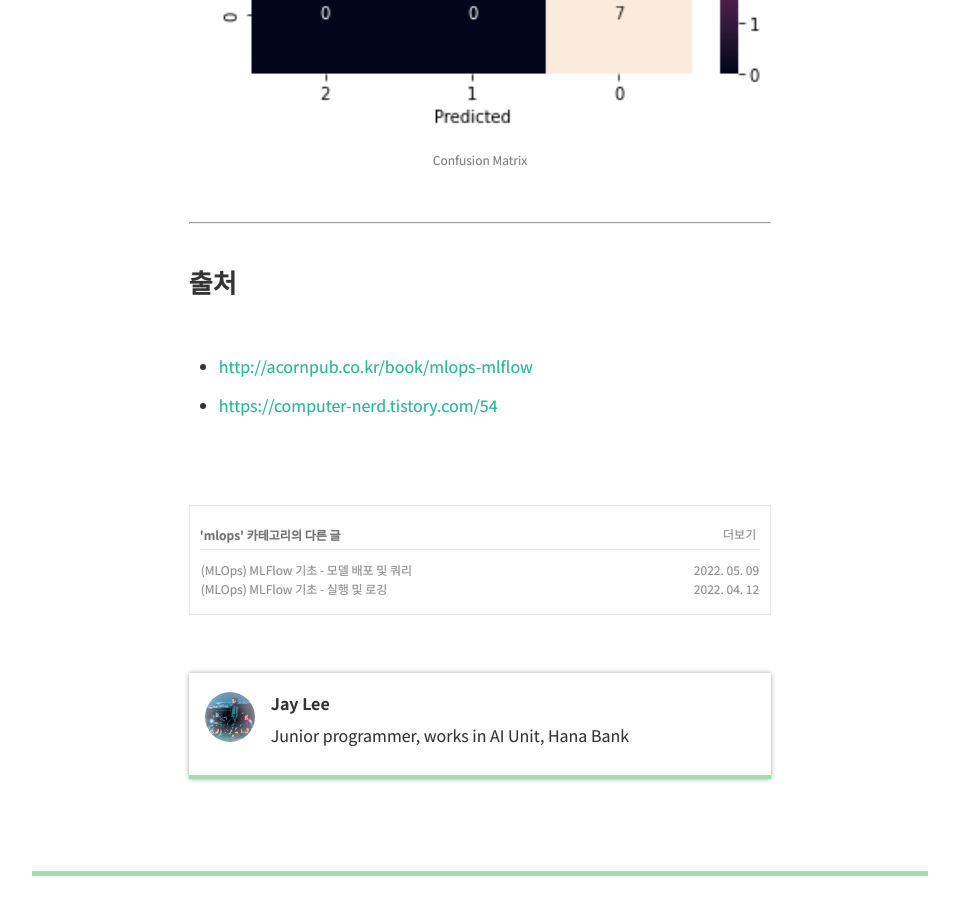
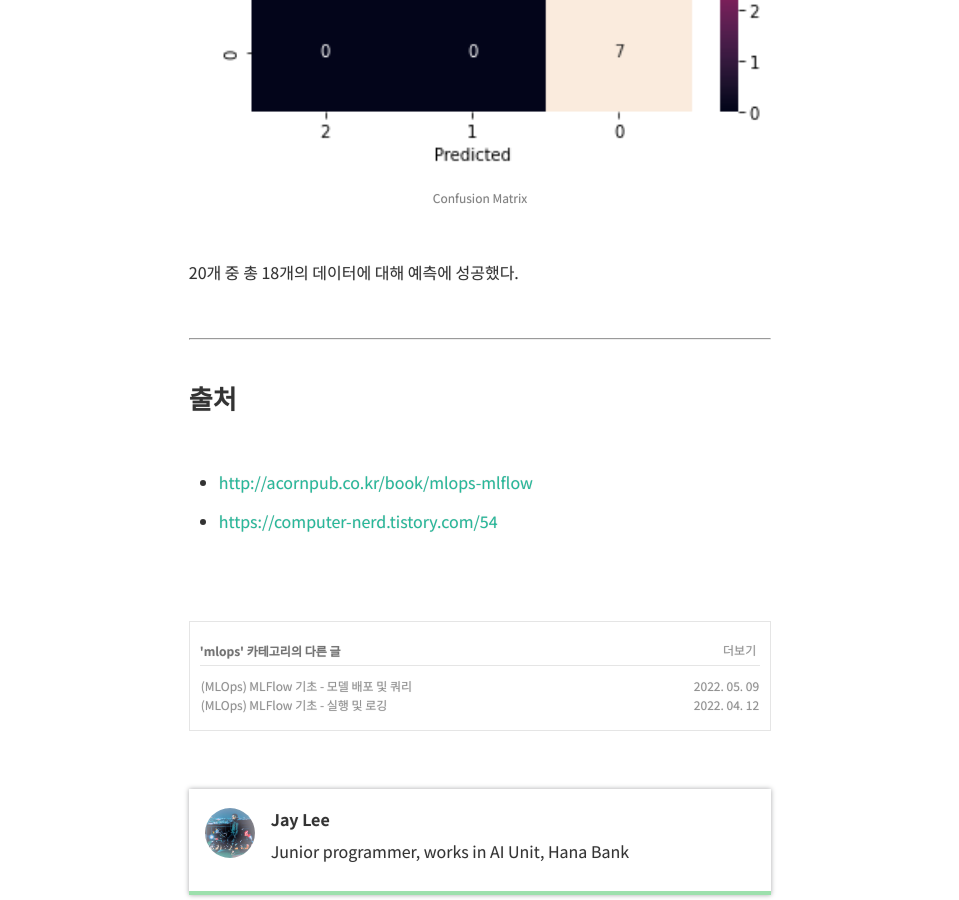
Before and after one commit to Clarit7/clarit7.github.io, a Jekyll site: the page built from _posts/2022-05-09-mlflow_deploy.md, in a window 1280 px wide and 900 px high, scrolled down 5696 px. Shown: the whole window, without its empty margins (160-1119 px from the left). Built offline with Jekyll 4.4.1, drawn with Linux system fonts in a browser that asks for light colours; some web fonts are replaced; comment, search, counter and statistics services are not loaded.

Commit message:
Change text and size of picture

````diff
--- a/_posts/2022-05-09-mlflow_deploy.md
+++ b/_posts/2022-05-09-mlflow_deploy.md
@@ -191,7 +191,9 @@
 ```python
 val_acc = accuracy_score(y, preds.T)
 eval_acc
+```
 
+```bash
 >>>
 0.9
 ```
@@ -211,11 +213,15 @@
 <br/>
 
 <p align="center">
-	<img src="/images/2022/05/09/5.png" width="800px">
+	<img src="/images/2022/05/09/5.png" width="600px">
 	<figcaption style="text-align:center; font-size:12px; color:#808080">
 		Confusion Matrix
  	</figcaption>
 </p>
+
+<br/>
+
+20개 중 총 18개의 데이터에 대해 예측에 성공했다.
 
 <br/>
 
````
